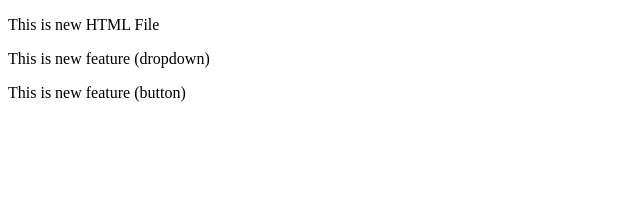
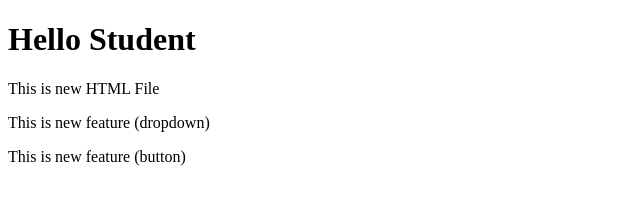
Before and after one commit to RutujaJadhav729/localrepo, a plain HTML site: page index.html in a window 1280 px wide. Shown: the whole page, without its empty margins (0-640 px from the left). Drawn offline with Linux system fonts and the light colour scheme.

Commit message:
Added Heading

```diff
--- a/index.html
+++ b/index.html
@@ -3,6 +3,7 @@
 <head>
     <meta charset="UTF-8">
     <title>Title</title>
+    <h1>Hello Student</h1>
     <p>This is new HTML File</p>
     <p>This is new feature (dropdown)</p>
     <p>This is new feature (button)</p>
```
